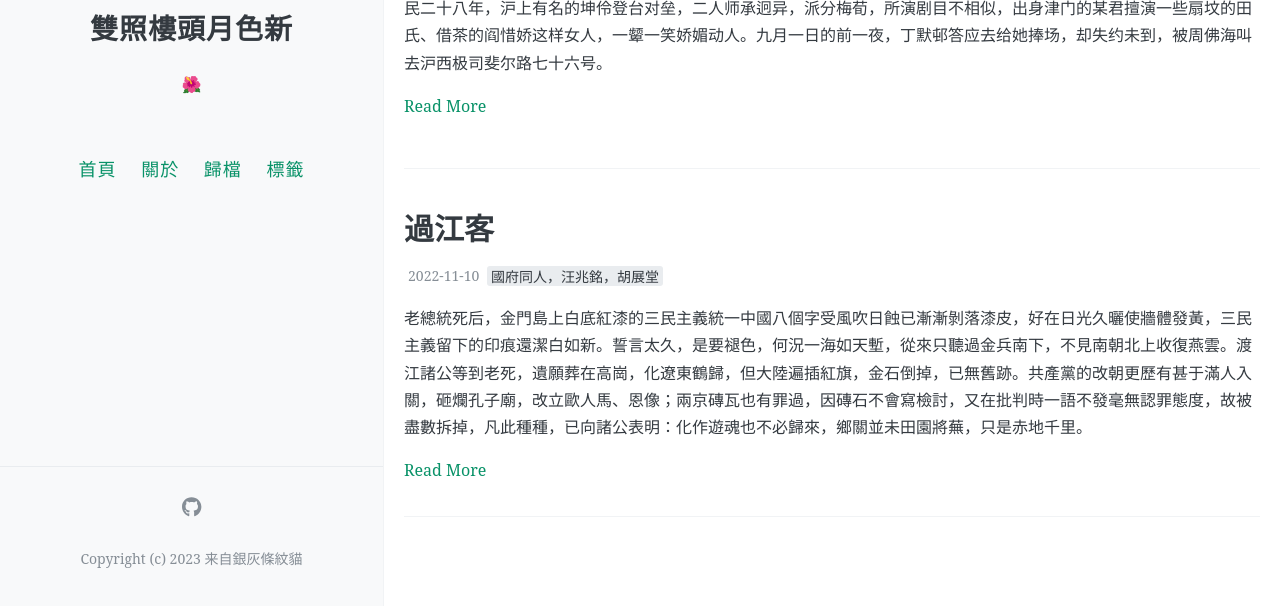
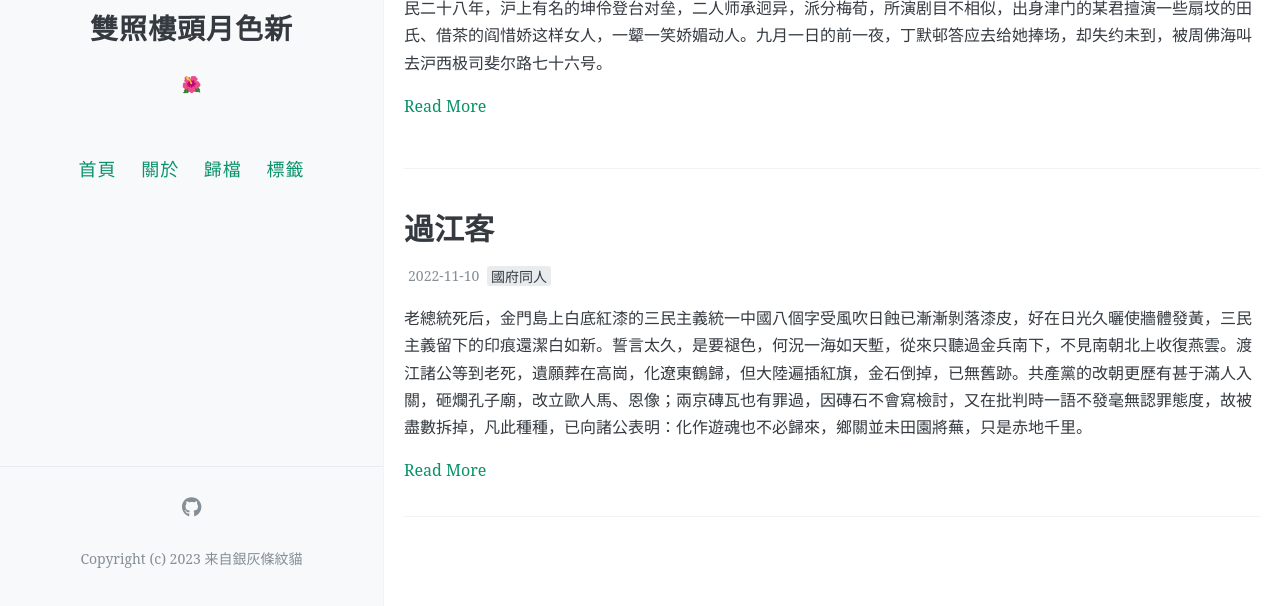
Before and after one commit to silvertabbycat/WangJingwei, a Jekyll site: the page built from index.html, in a window 1280 px wide and 900 px high, scrolled down 777 px, cut to the strip 294-900 px from the top of the window. Built offline with Jekyll 4.4.1, drawn with Linux system fonts in a browser that asks for light colours; the list of posts is cut into pages by our own code; comment, search, counter and statistics services are not loaded.

Commit message:
Update 2022-11-10-Gjk.md

```diff
--- a/_posts/2022-11-10-Gjk.md
+++ b/_posts/2022-11-10-Gjk.md
@@ -3,7 +3,7 @@ layout: post
 title: 過江客
 date: 2022-11-10
 Author: 銀灰條紋貓
-tags: [國府同人，汪兆銘，胡展堂]
+tags: [國府同人]
 
 ---
 
```
